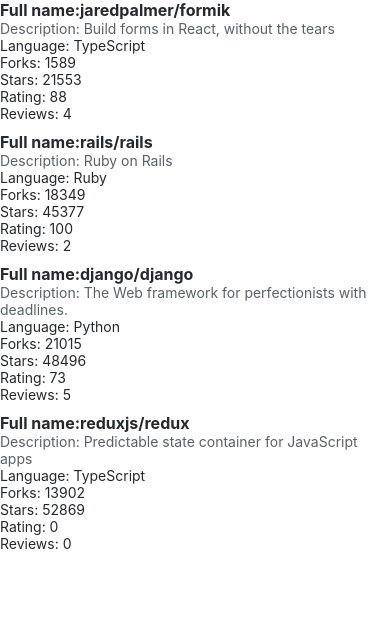
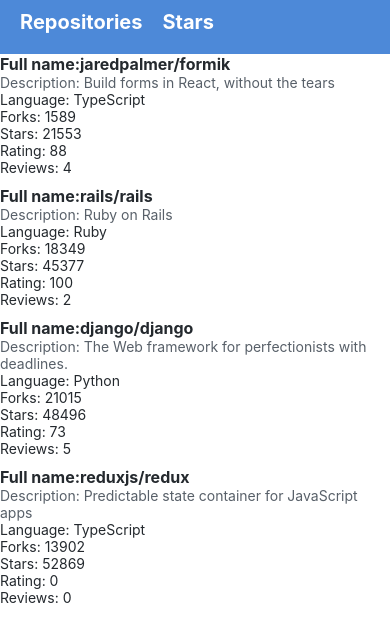
Before and after one commit to Juanmartin19l/react-native-open, a React Native app: screen / in a window 390 px wide. Shown: the top 642 px of the page. Built offline with nearby package versions, Linux system fonts and the light colour scheme.

Commit message:
Exercise 10.4

```diff
--- /dev/null
+++ b/src/components/AppBar.jsx
@@ -0,0 +1,24 @@
+import { View, StyleSheet } from 'react-native';
+import Constants from 'expo-constants';
+import theme from '../theme';
+import AppBarTab from './AppBarTab';
+
+const styles = StyleSheet.create({
+  container: {
+    paddingTop: Constants.statusBarHeight,
+    backgroundColor: theme.colors.appBar,
+    padding: 10,
+    flexDirection: 'row',
+  },
+});
+
+const AppBar = () => {
+  return (
+    <View style={styles.container}>
+      <AppBarTab title='Repositories' />
+      <AppBarTab title='Stars' />
+    </View>
+  );
+};
+
+export default AppBar;
--- /dev/null
+++ b/src/components/AppBarTab.jsx
@@ -0,0 +1,12 @@
+import { Text, TouchableWithoutFeedback } from 'react-native';
+import theme from '../theme';
+
+const AppBarTab = ({ title }) => {
+  return (
+    <TouchableWithoutFeedback onPress={() => {}}>
+      <Text style={theme.tabText}>{title}</Text>
+    </TouchableWithoutFeedback>
+  );
+};
+
+export default AppBarTab;
--- a/src/components/Main.jsx
+++ b/src/components/Main.jsx
@@ -1,10 +1,10 @@
 import Constants from 'expo-constants';
-import { Text, StyleSheet, View } from 'react-native';
+import { StyleSheet, View } from 'react-native';
 import RepositoryList from './RepositoryList';
+import AppBar from './AppBar';
 
 const styles = StyleSheet.create({
   container: {
-    marginTop: Constants.statusBarHeight,
     flexGrow: 1,
     flexShrink: 1,
   },
@@ -13,6 +13,7 @@
 const Main = () => {
   return (
     <View style={styles.container}>
+      <AppBar />
       <RepositoryList />
     </View>
   );
--- a/src/theme.js
+++ b/src/theme.js
@@ -3,6 +3,7 @@
     textPrimary: '#24292e',
     textSecondary: '#586069',
     primary: '#0366d6',
+    appBar: '#4d89d8',
   },
   fontSizes: {
     body: 14,
@@ -15,6 +16,12 @@
     normal: '400',
     bold: '700',
   },
+  tabText: {
+    color: 'white',
+    fontWeight: 'bold',
+    fontSize: 20,
+    margin: 10,
+  },
 };
 
 export default theme;
```
